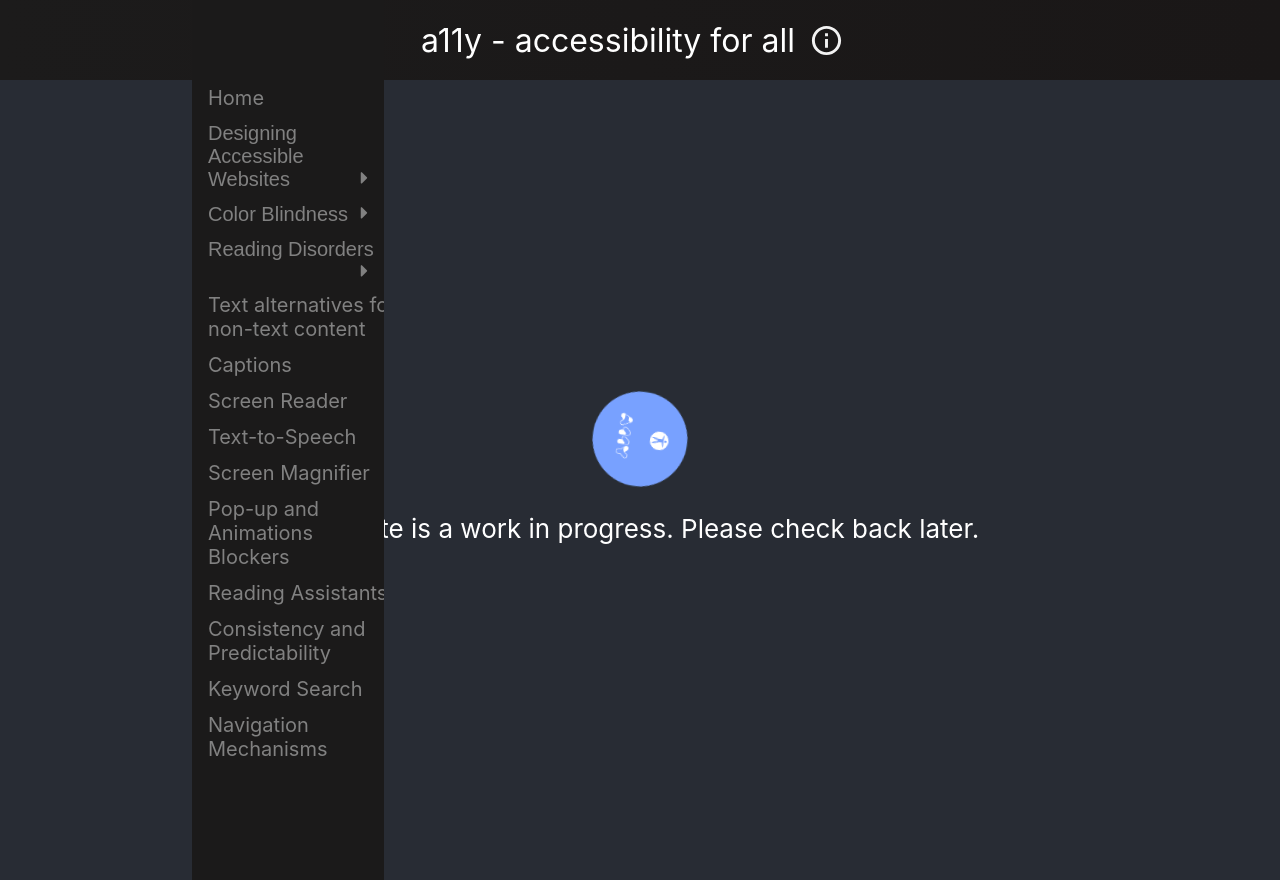
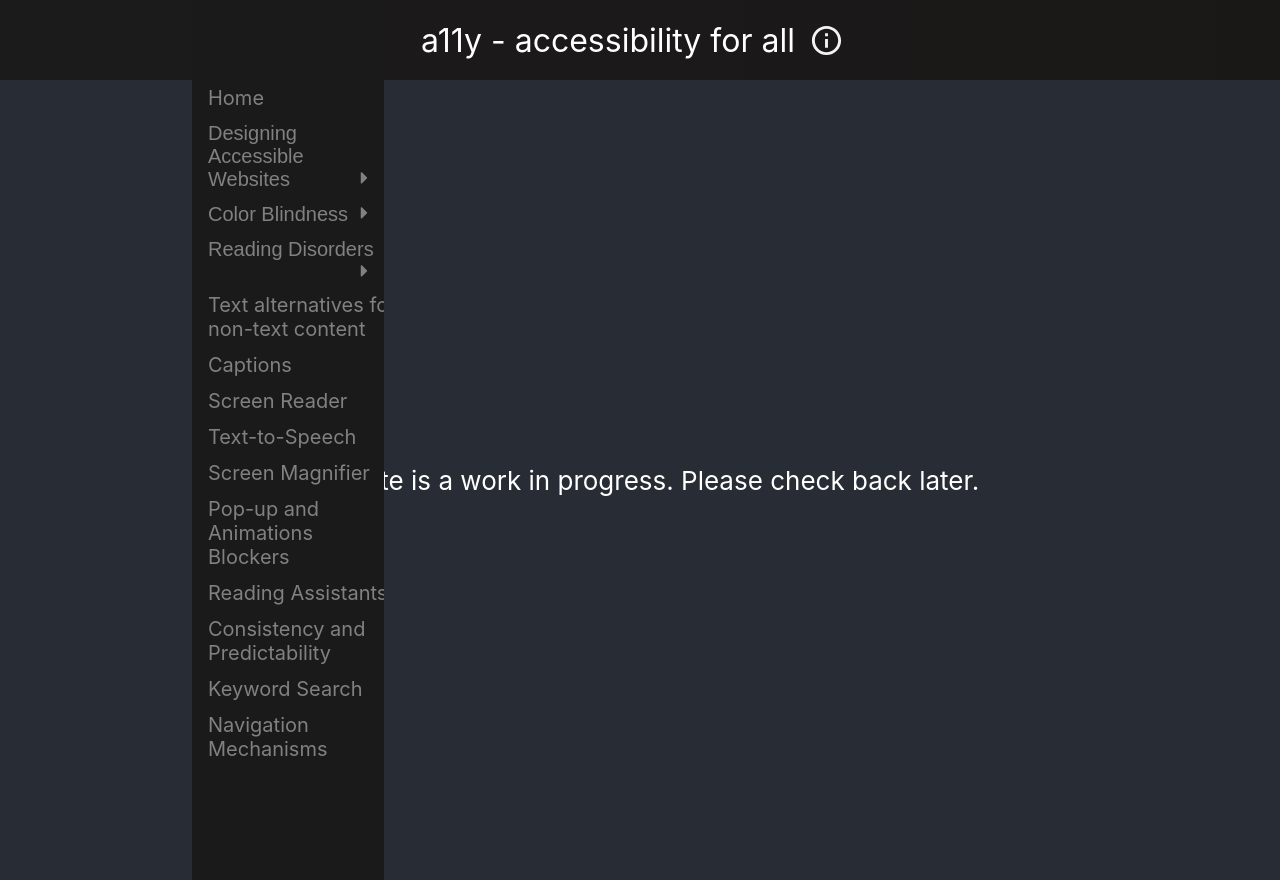
Before and after one commit to Cookiefied/a11y, a React (Create React App) app: page / in a window 1280 px wide. Built offline with nearby package versions, Linux system fonts and the light colour scheme.

Commit message:
Update Project.js
removed redundant logo line

```diff
--- a/src/components/pages/Project.js
+++ b/src/components/pages/Project.js
@@ -6,7 +6,6 @@ const Project = () => {
   return (
     <div>
       <header className="App-header">
-        <img src={logo} className="App-logo" alt="logo" />
         <p>
           This site is a work in progress. Please check back later.
         </p>
```
